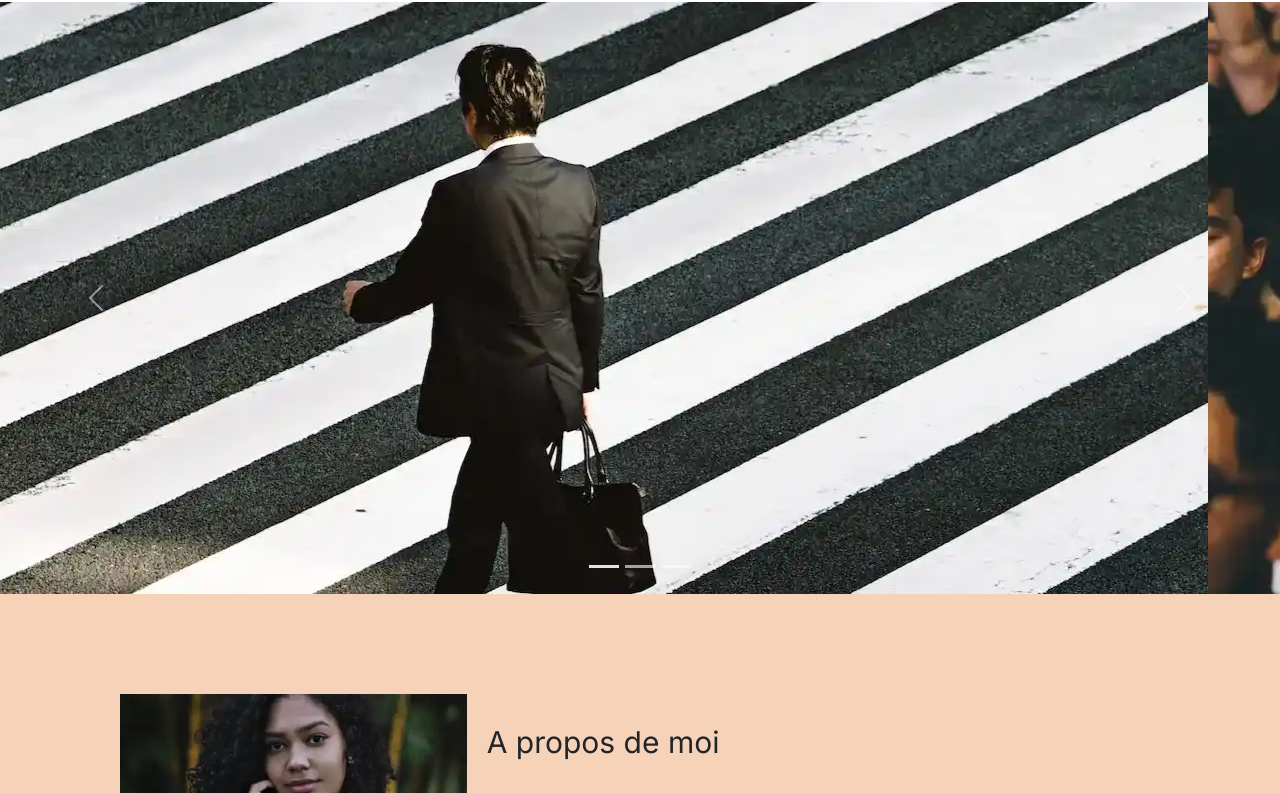
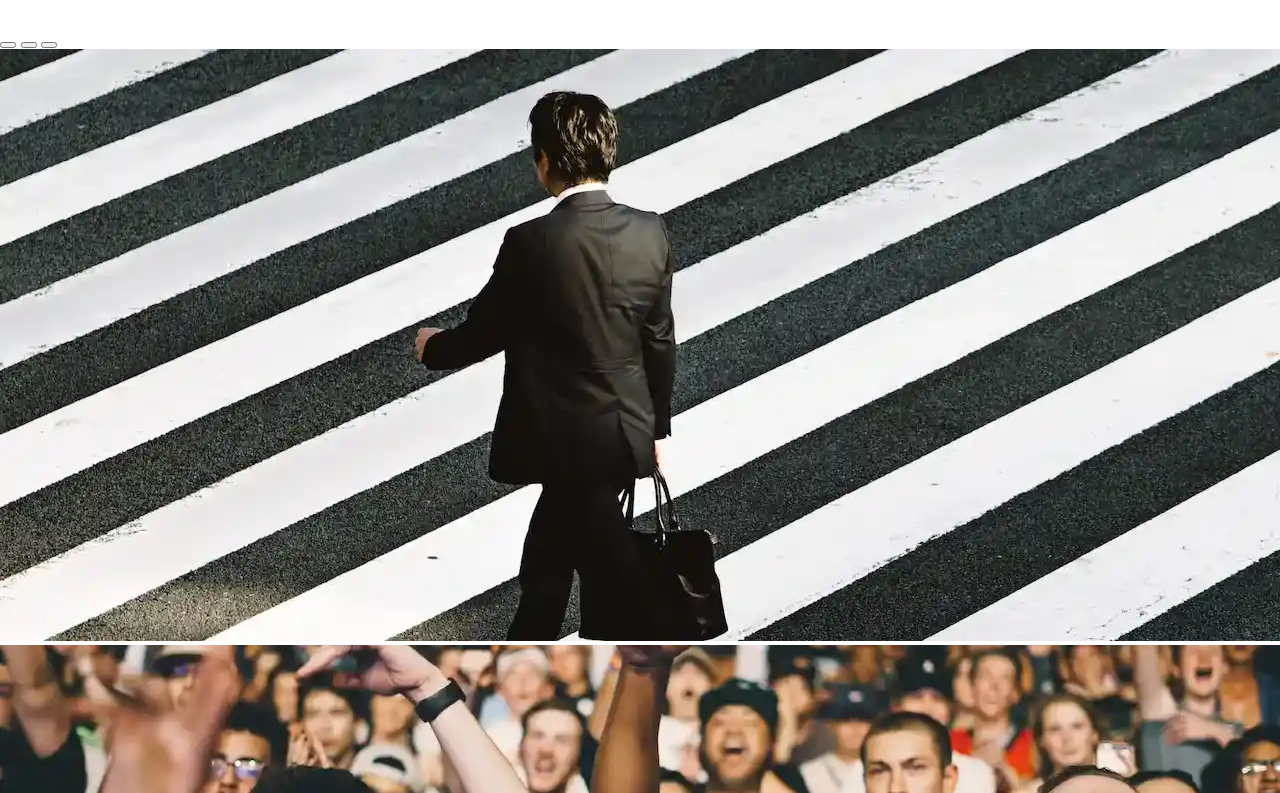
Before and after one commit to roda-k/Nindacarducci, a plain HTML site: page index.html in a window 1280 px wide. Shown: the part 97-890 px from the top of the page. Drawn offline with nearby package versions, Linux system fonts and the light colour scheme; a script that the page names is missing.

Commit message:
media print

```diff
--- a/index.html
+++ b/index.html
@@ -9,8 +9,9 @@
   <link rel="preconnect" href="https://fonts.gstatic.com" crossorigin>
   <link
     href="https://fonts.googleapis.com/css2?family=Inter&family=Spectral:ital,wght@0,400;1,300;1,400;1,800&display=swap"
-    rel="stylesheet">
-  <link rel="stylesheet" href="./assets/bootstrap/bootstrap.min.css">
+    rel="stylesheet"
+    media="print">
+  <link rel="stylesheet" href="./assets/bootstrap/bootstrap.min.css" media="print">
   <link rel="stylesheet" href="./assets/style.css">
   <!-- <link rel="preload" onload="this.onload=null;this.rel='stylesheet';" href="./assets/bootstrap/bootstrap.min.css">
   <link rel="preload" onload="this.onload=null;this.rel='stylesheet';" href="./assets/style.min.css"> -->
```
